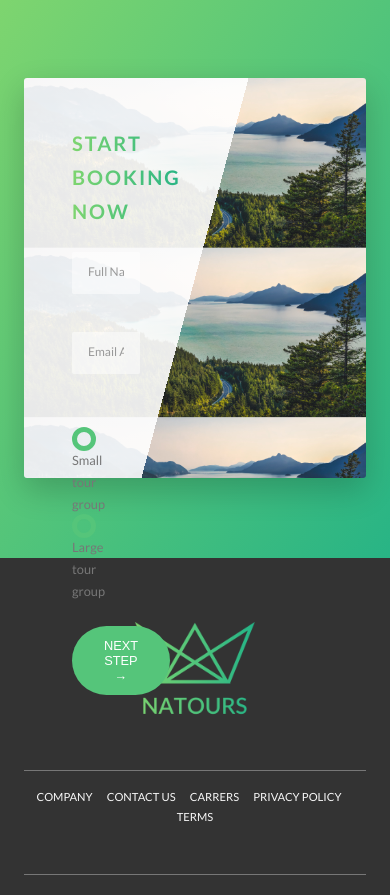
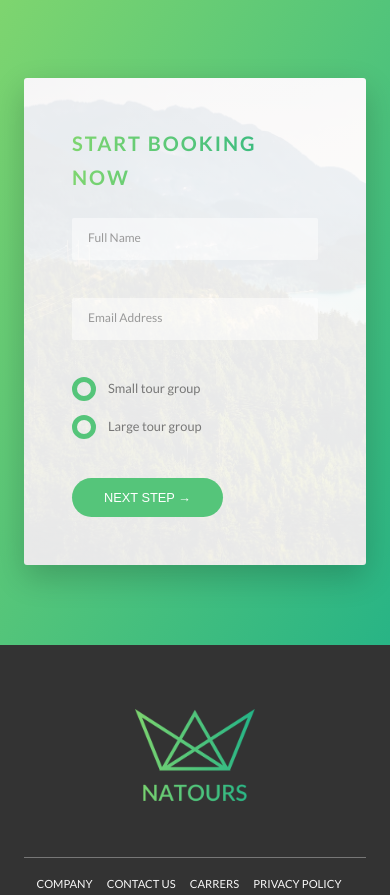
Before and after one commit to FoxyStoat/natours, a website: page index.html in a window 390 px wide. Shown: the part 5621-6516 px from the top of the page. Drawn offline with Linux system fonts and the light colour scheme.

Commit message:
feat: Add media query for form

```diff
--- a/assets/sass/components/_form.scss
+++ b/assets/sass/components/_form.scss
@@ -15,6 +15,10 @@
     border-bottom: 3px solid transparent;
     width: 90%;
     display: block;
+
+    @include respond(tab-port) {
+      width: 100%;
+    }
 
     &:focus {
       outline: none;
@@ -49,6 +53,11 @@
   &__radio-group {
     width: 49%;
     display: inline-block;
+
+    @include respond(tab-port) {
+      width: 100%;
+      margin-bottom: 2rem;
+    }
   }
 
   &__radio-input {
--- a/assets/sass/pages/_home.scss
+++ b/assets/sass/pages/_home.scss
@@ -65,10 +65,33 @@
 	background-size: 100%;
 	border-radius: 3px;
 	box-shadow: $box-shadow-dark;
-	height: 50rem;
+
+	@include respond(tab-land) {
+		background-image: linear-gradient(105deg,
+		 rgba($color-white, .9) 0%,
+		 rgba($color-white, .9) 65%,
+		transparent 65%),
+		url(../img/nat-10.jpg);
+		background-size: cover;
+	}
+
+	@include respond(tab-port) {
+		background-image: linear-gradient(to right,
+		 rgba($color-white, .9) 0%,
+		 rgba($color-white, .9) 100%),
+		url(../img/nat-10.jpg);
+	}
 
 	&__form {
 		width: 50%;
 		padding: 6rem;
+
+		@include respond(tab-land) {
+			width: 65%;
+		}
+
+		@include respond(tab-port) {
+			width: 100%;
+		}
 	}
 }
```
Also changed, not shown: assets/css/style.css.
